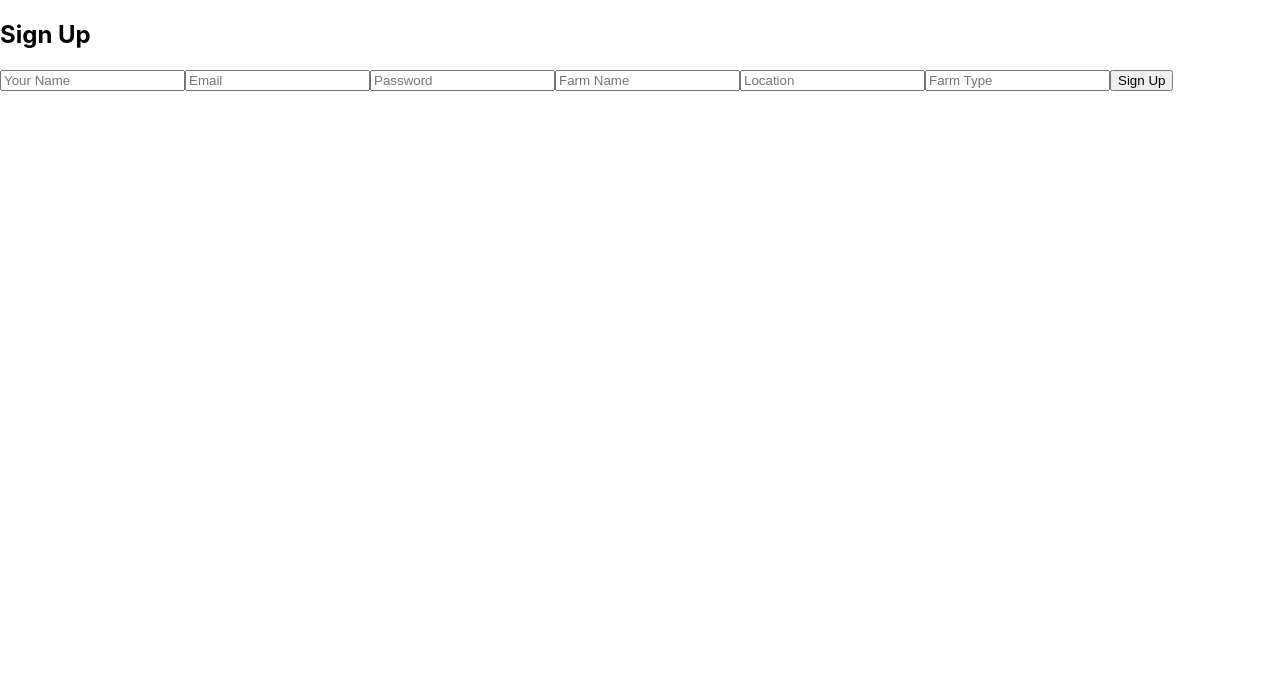
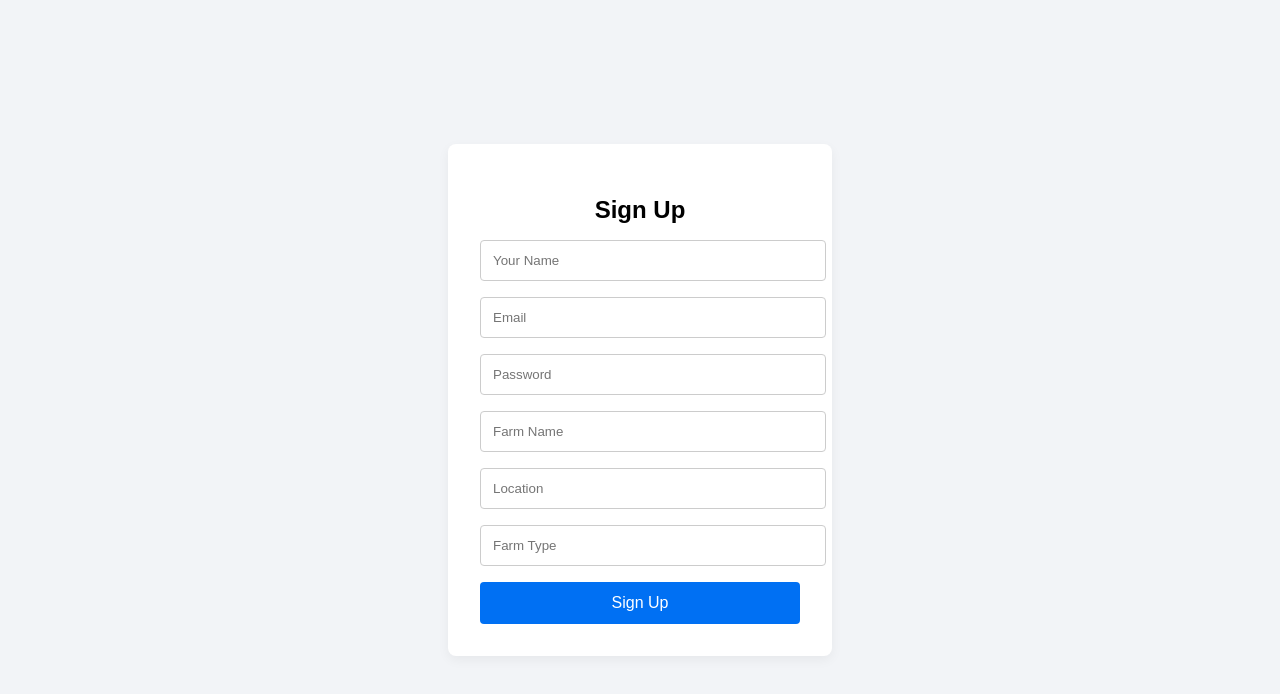
Before and after one commit to micks43/AgricogAssist, a React (Create React App) app in the folder client/: page /signup in a window 1280 px wide. Shown: the top 694 px of the page. Built offline with nearby package versions, Linux system fonts and the light colour scheme.

Commit message:
Restore layouts and style chat, auth, and homepage

```diff
--- a/client/src/App.css
+++ b/client/src/App.css
@@ -1,3 +1,110 @@
+/* src/App.css */
+
+/* Global Styles */
+body {
+  margin: 0;
+  font-family: Arial, sans-serif;
+  background: #f2f4f7;
+}
+
+/* Auth Container */
+.auth-container {
+  display: flex;
+  flex-direction: column;
+  align-items: center;
+  justify-content: center;
+  height: 100vh;
+}
+
+/* Form Styles (Login & Signup) */
+.form {
+  background: #fff;
+  padding: 2rem;
+  border-radius: 8px;
+  box-shadow: 0 4px 12px rgba(0, 0, 0, 0.05);
+  width: 320px;
+}
+
+.form h2 {
+  margin-bottom: 1rem;
+  text-align: center;
+}
+
+.form input {
+  width: 100%;
+  padding: 0.75rem;
+  margin-bottom: 1rem;
+  border: 1px solid #ccc;
+  border-radius: 4px;
+}
+
+.form button {
+  width: 100%;
+  padding: 0.75rem;
+  background: #0070f3;
+  color: #fff;
+  border: none;
+  border-radius: 4px;
+  font-size: 1rem;
+  cursor: pointer;
+}
+
+/* Homepage Hero */
+.homepage-hero {
+  width: 100%;
+  height: 60vh;
+  background: url('/hero.jpg') center/cover no-repeat;
+  display: flex;
+  align-items: center;
+  justify-content: center;
+}
+
+.hero-content {
+  text-align: center;
+  color: #fff;
+  background: rgba(0, 0, 0, 0.4);
+  padding: 2rem;
+  border-radius: 8px;
+}
+
+.hero-buttons {
+  margin-top: 1.5rem;
+  display: flex;
+  gap: 1rem;
+  justify-content: center;
+}
+
+.btn-primary,
+.btn-secondary {
+  padding: 0.75rem 1.5rem;
+  font-size: 1rem;
+  border: none;
+  border-radius: 4px;
+  cursor: pointer;
+}
+
+.btn-primary {
+  background-color: #28a745;
+  color: #fff;
+}
+
+.btn-secondary {
+  background-color: #0070f3;
+  color: #fff;
+}
+
+/* Dashboard Header */
+.dashboard-header {
+  display: flex;
+  justify-content: space-between;
+  align-items: center;
+  margin-bottom: 1.5rem;
+}
+
+/* ----------------------------- */
+/* Perplexity Chat Styles Below  */
+/* ----------------------------- */
+
 .perplexity-chat-container {
   background: #fff;
   border: 1px solid #ddd;
--- a/client/src/components/Homepage.jsx
+++ b/client/src/components/Homepage.jsx
@@ -1,15 +1,23 @@
+// src/components/Homepage.jsx
+
 import React from "react";
 import { Link } from "react-router-dom";
 import "../App.css";
 
 export default function Homepage() {
   return (
-    <div className="home-container">
-      <h1>🌾 FarmWeather</h1>
-      <p>Accurate 7-day forecasts for every UK postcode.</p>
-      <div className="button-group">
-        <Link to="/signup" className="btn btn-primary">Sign Up</Link>
-        <Link to="/login" className="btn btn-outline">Log In</Link>
+    <div className="homepage-hero">
+      <div className="hero-content">
+        <h1>Welcome to Agricog Assist</h1>
+        <p>Your AI-powered farming companion</p>
+        <div className="hero-buttons">
+          <Link to="/signup">
+            <button className="btn-primary">Sign Up</button>
+          </Link>
+          <Link to="/login">
+            <button className="btn-secondary">Log In</button>
+          </Link>
+        </div>
       </div>
     </div>
   );
--- a/client/src/components/LoginForm.jsx
+++ b/client/src/components/LoginForm.jsx
@@ -1,4 +1,5 @@
 // src/components/LoginForm.jsx
+
 import React, { useState } from "react";
 import { useNavigate } from "react-router-dom";
 import { useAuth } from "../context/AuthContext";
@@ -35,12 +36,26 @@ export default function LoginForm() {
   }
 
   return (
-    <form className="form" onSubmit={handleSubmit}>
-      <h2>Log In</h2>
-      {error && <div className="error">{error}</div>}
-      <input placeholder="Email" type="email" value={email} onChange={e => setEmail(e.target.value)} required />
-      <input placeholder="Password" type="password" value={password} onChange={e => setPassword(e.target.value)} required />
-      <button type="submit">Log In</button>
-    </form>
+    <div className="auth-container">
+      <form className="form" onSubmit={handleSubmit}>
+        <h2>Log In</h2>
+        {error && <div className="error">{error}</div>}
+        <input
+          placeholder="Email"
+          type="email"
+          value={email}
+          onChange={(e) => setEmail(e.target.value)}
+          required
+        />
+        <input
+          placeholder="Password"
+          type="password"
+          value={password}
+          onChange={(e) => setPassword(e.target.value)}
+          required
+        />
+        <button type="submit">Log In</button>
+      </form>
+    </div>
   );
 }
--- a/client/src/components/SignupForm.jsx
+++ b/client/src/components/SignupForm.jsx
@@ -1,4 +1,5 @@
 // src/components/SignupForm.jsx
+
 import React, { useState } from "react";
 import { useNavigate } from "react-router-dom";
 import { useAuth } from "../context/AuthContext";
@@ -33,22 +34,56 @@ export default function SignupForm() {
       } else {
         setError(data.message || "Signup failed");
       }
-    } catch (err) {
+    } catch {
       setError("Server error");
     }
   }
 
   return (
-    <form className="form" onSubmit={handleSubmit}>
-      <h2>Sign Up</h2>
-      {error && <div className="error">{error}</div>}
-      <input placeholder="Your Name" value={name} onChange={e => setName(e.target.value)} required />
-      <input placeholder="Email" type="email" value={email} onChange={e => setEmail(e.target.value)} required />
-      <input placeholder="Password" type="password" value={password} onChange={e => setPassword(e.target.value)} required />
-      <input placeholder="Farm Name" value={farmName} onChange={e => setFarmName(e.target.value)} required />
-      <input placeholder="Location" value={location} onChange={e => setLocation(e.target.value)} required />
-      <input placeholder="Farm Type" value={farmType} onChange={e => setFarmType(e.target.value)} required />
-      <button type="submit">Sign Up</button>
-    </form>
+    <div className="auth-container">
+      <form className="form" onSubmit={handleSubmit}>
+        <h2>Sign Up</h2>
+        {error && <div className="error">{error}</div>}
+        <input
+          placeholder="Your Name"
+          value={name}
+          onChange={(e) => setName(e.target.value)}
+          required
+        />
+        <input
+          placeholder="Email"
+          type="email"
+          value={email}
+          onChange={(e) => setEmail(e.target.value)}
+          required
+        />
+        <input
+          placeholder="Password"
+          type="password"
+          value={password}
+          onChange={(e) => setPassword(e.target.value)}
+          required
+        />
+        <input
+          placeholder="Farm Name"
+          value={farmName}
+          onChange={(e) => setFarmName(e.target.value)}
+          required
+        />
+        <input
+          placeholder="Location"
+          value={location}
+          onChange={(e) => setLocation(e.target.value)}
+          required
+        />
+        <input
+          placeholder="Farm Type"
+          value={farmType}
+          onChange={(e) => setFarmType(e.target.value)}
+          required
+        />
+        <button type="submit">Sign Up</button>
+      </form>
+    </div>
   );
 }
```
